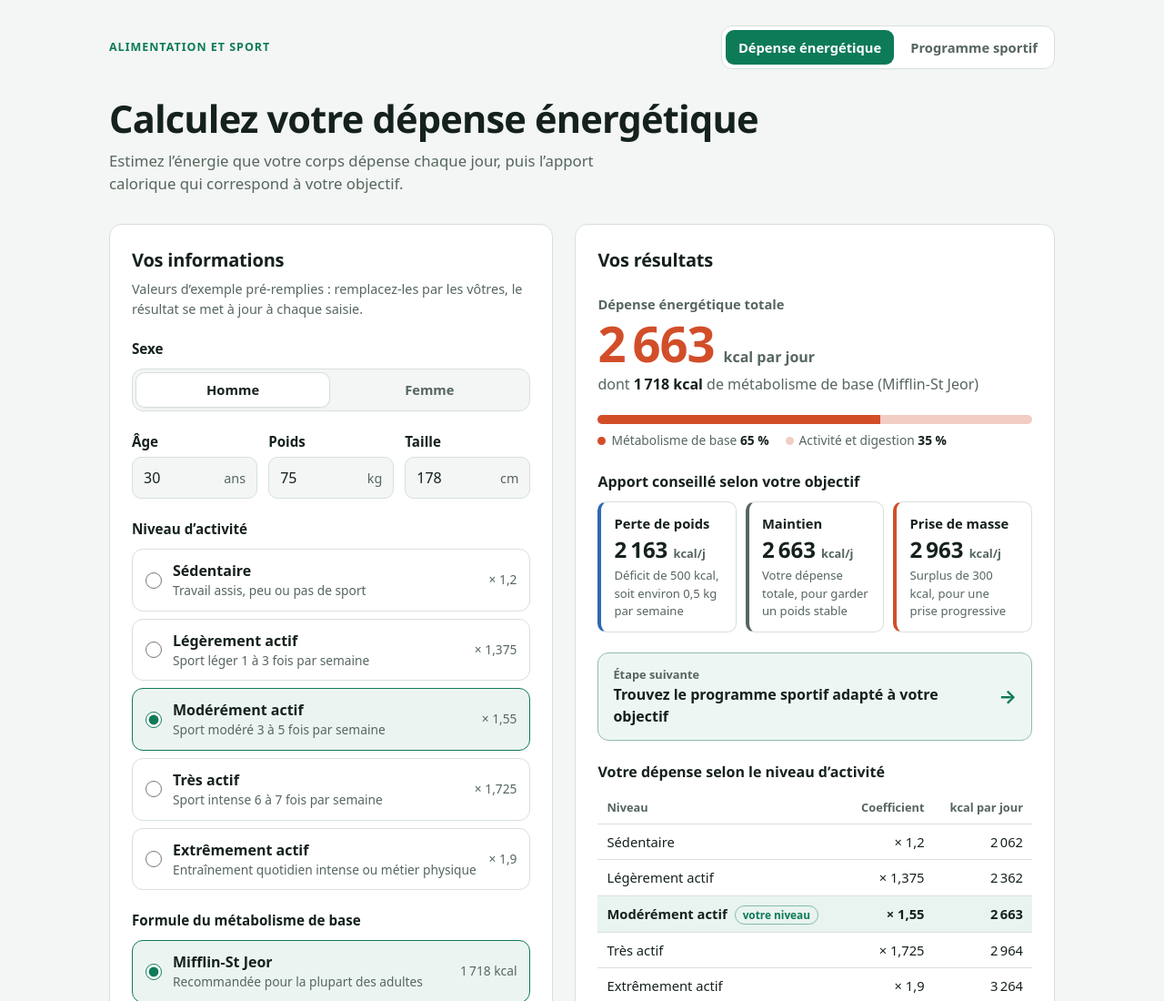
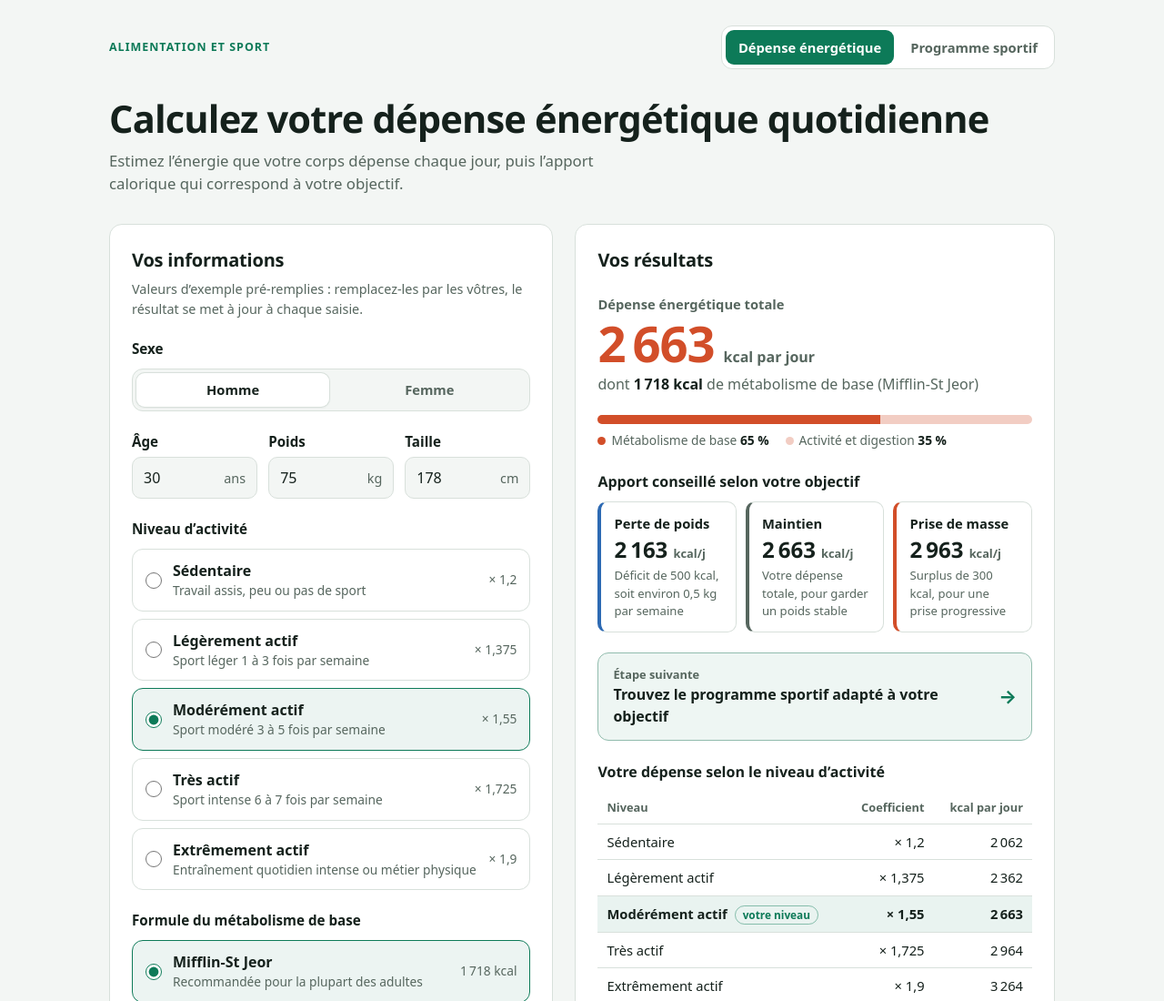
Before and after one commit to Treizesong/Site-test-alimentation-sport-V2, a plain HTML site: page index.html in a window 1280 px wide. Shown: the top 1100 px of the page at 91% size. Drawn offline with Linux system fonts and the light colour scheme.

Commit message:
Update index.html

```diff
--- a/index.html
+++ b/index.html
@@ -525,7 +525,7 @@
          ===================================================== -->
     <div class="view" id="vue-calculateur">
       <div class="intro">
-        <h1>Calculez votre dépense énergétique</h1>
+        <h1>Calculez votre dépense énergétique quotidienne</h1>
         <p class="lede">Estimez l’énergie que votre corps dépense chaque jour, puis l’apport calorique qui correspond à votre objectif.</p>
       </div>
 
```
